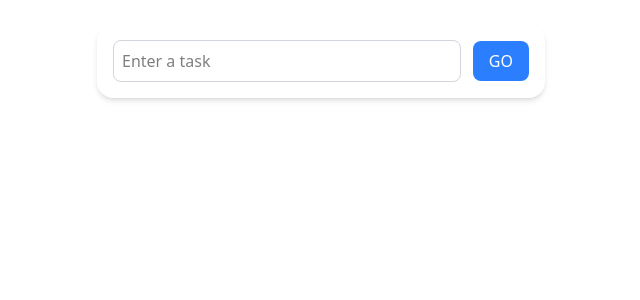
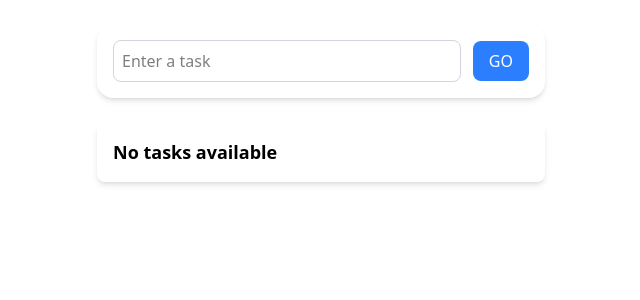
Before and after one commit to MogesBekele/typescript-tutor, a React (Vite) app in the folder typescript/: page / in a window 1280 px wide. Shown: the top 300 px of the page, without its empty margins (319-959 px from the left). Built offline with nearby package versions, Linux system fonts and the light colour scheme.

Commit message:
making todo app

```diff
--- a/typescript/src/App.tsx
+++ b/typescript/src/App.tsx
@@ -19,7 +19,21 @@ const App: React.FC = () => {
 
   return (
     <div>
-      <InputField todo={todo} setTodo={setTodo} />
+      <InputField todo={todo} setTodo={setTodo} handleAdd= {handleAdd}/>
+
+      <div className="flex flex-col items-center mt-6">
+        {todos.map((todo) => (
+          <div key={todo.id} className="bg-white p-4 rounded-lg shadow-md w-full max-w-md mb-4">
+            <h2 className="text-lg font-semibold">{todo.todo}</h2>
+          </div>
+        ))}
+
+        {todos.length === 0 && (
+          <div className="bg-white p-4 rounded-lg shadow-md w-full max-w-md mb-4">
+            <h2 className="text-lg font-semibold">No tasks available</h2>
+          </div>
+        )}
+        </div>
 
 
     </div>
--- a/typescript/src/component/InputField.tsx
+++ b/typescript/src/component/InputField.tsx
@@ -3,11 +3,12 @@ import React from "react";
 interface Props {
   todo: string;
   setTodo: React.Dispatch<React.SetStateAction<string>>; // use this type for setState function
+  handleAdd: () => void; // use this type for the function that handles form submission
 
 }
-const InputField = ({ todo, setTodo}:Props) => {
+const InputField = ({ todo, setTodo, handleAdd}:Props) => {
   return (
-    <form className="flex justify-between items-center bg-white p-4 rounded-2xl shadow-md w-full max-w-md mx-auto mt-6">
+    <form onSubmit={handleAdd} className="flex justify-between items-center bg-white p-4 rounded-2xl shadow-md w-full max-w-md mx-auto mt-6">
       <input
       value={todo}
       onChange={(e)=>setTodo(e.target.value)}
@@ -21,6 +22,7 @@ const InputField = ({ todo, setTodo}:Props) => {
       >
         GO
       </button>
+
     </form>
   );
 };
```
